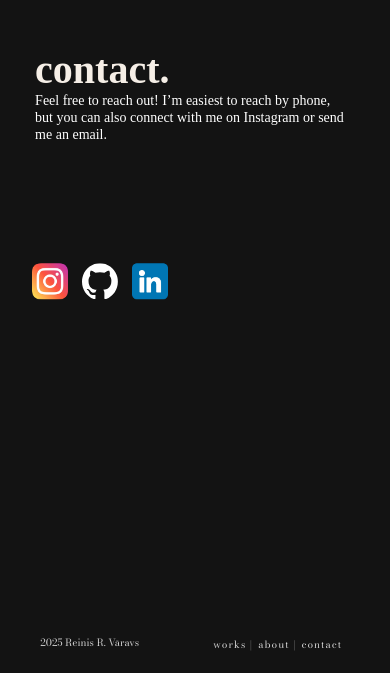
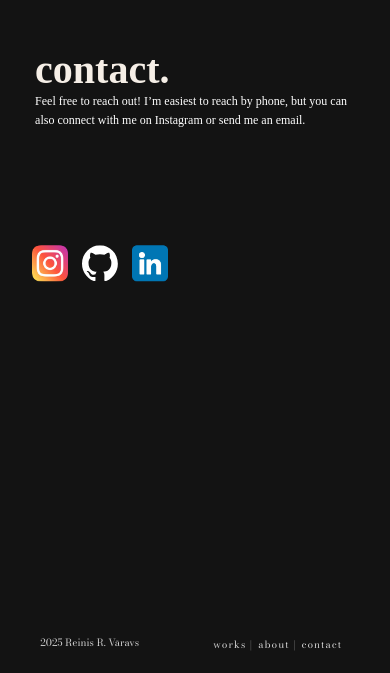
Before and after one commit to reinisvaravs/portfolio, a React (Vite) app: page / in a window 390 px wide. Shown: the part 3791-4464 px from the top of the page. Built offline with nearby package versions, Linux system fonts and the light colour scheme; a web font is replaced by a local one.

Commit message:
more responsiveness

```diff
--- a/src/App.jsx
+++ b/src/App.jsx
@@ -62,7 +62,7 @@ function App() {
         }
       },
       {
-        rootMargin: "200px", // Load slightly before it's fully visible
+        rootMargin: "1000px", // Load slightly before it's fully visible
         threshold: 0.1,
       }
     );
--- a/src/styles/contacts.css
+++ b/src/styles/contacts.css
@@ -16,14 +16,14 @@
 .subHeading {
   color: white;
   margin: -10px 0 0 15%;
-  font-size: clamp(14px, 2.3vw, 25px);
+  font-size: clamp(12px, 2.3vw, 25px);
 }
 
 .emailDiv {
   margin-left: 15%;
   margin-top: 60px;
   p {
-    font-size: clamp(14px, 3vw, 20px);
+    font-size: clamp(12px, 3vw, 20px);
   }
 }
 
@@ -103,8 +103,9 @@
   }
 }
 
-@media screen and (max-width: 500px) {
-  .subHeading {
-    line-height: 17px;
+@media screen and (max-width: 380px) {
+  .contactIcons {
+    scale: 0.8;
+    margin-right: -10px;
   }
 }
```
